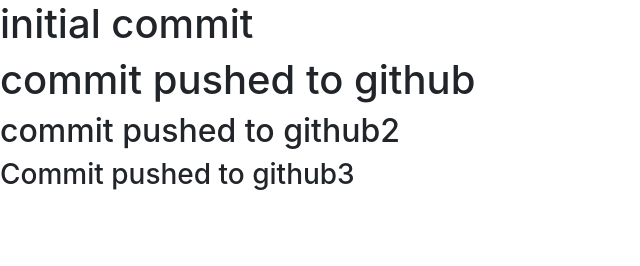
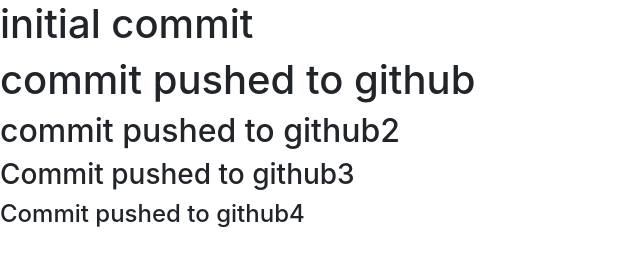
Before and after one commit to DaveydeHaas/Oefentoets1Vebr, a plain HTML site: page index.html in a window 1280 px wide. Shown: the whole page, without its empty margins (0-640 px from the left). Drawn offline with nearby package versions, Linux system fonts and the light colour scheme.

Commit message:
4e commit naar github

```diff
--- a/index.html
+++ b/index.html
@@ -14,6 +14,7 @@
     <h1>commit pushed to github</h1>
     <H2>commit pushed to github2</H2>
     <H3>Commit pushed to github3</H3>
+    <h4>Commit pushed to github4</h4>
 
 
 
```
